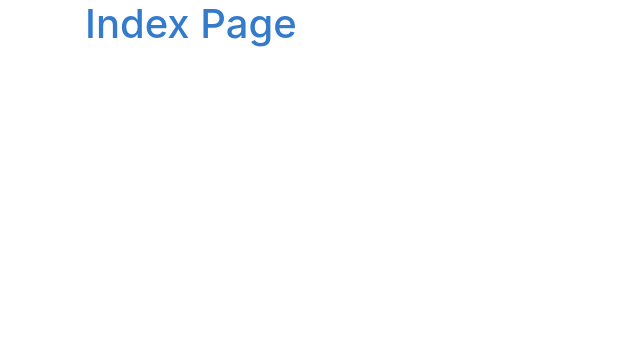
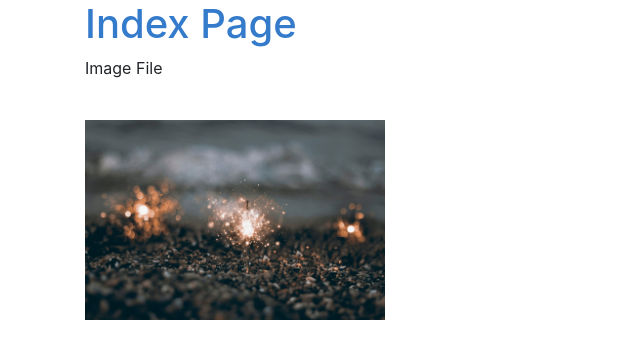
Before and after one commit to sdt-inc/codersblog, a Django app: page / in a window 1280 px wide. Shown: the top 359 px of the page, without its empty margins (0-640 px from the left). Run offline with Django 3.2, Linux system fonts and the light colour scheme; some libraries are stand-ins or nearby versions.

Commit message:
add image and staic files in index.html file

```diff
--- a/blog/templates/blog/index.html
+++ b/blog/templates/blog/index.html
@@ -1,4 +1,5 @@
 {% extends 'blog/base.html' %}
+{% load static %}
 
 {% block content %}
 
@@ -6,4 +7,8 @@
 <h1>{{ index }}</h1>
 {% endif %}
 
+<p>Image File</p>
+<br>
+<img style="width: 300px; height:200px;" src="{% static 'blog/img/light.jpg' %}" alt="">
+
 {% endblock content %}
```
